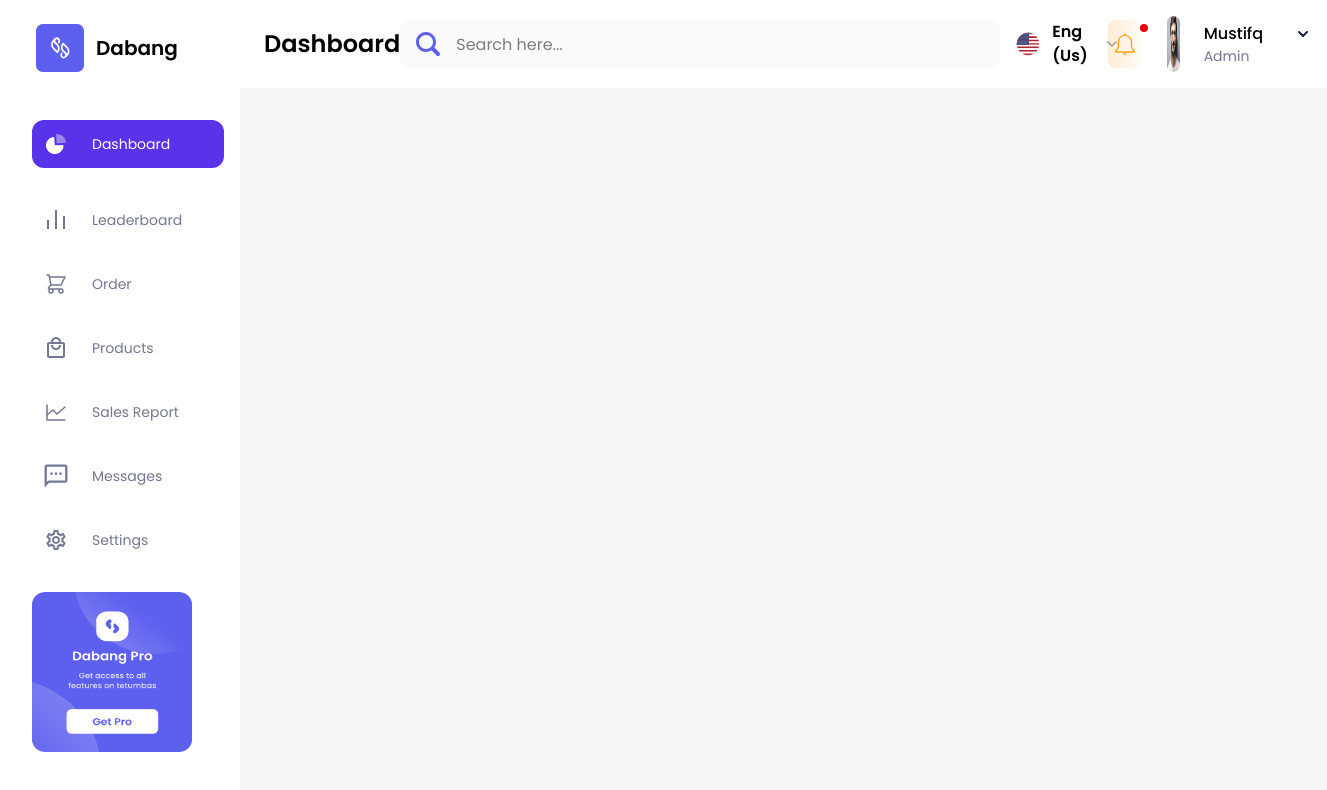
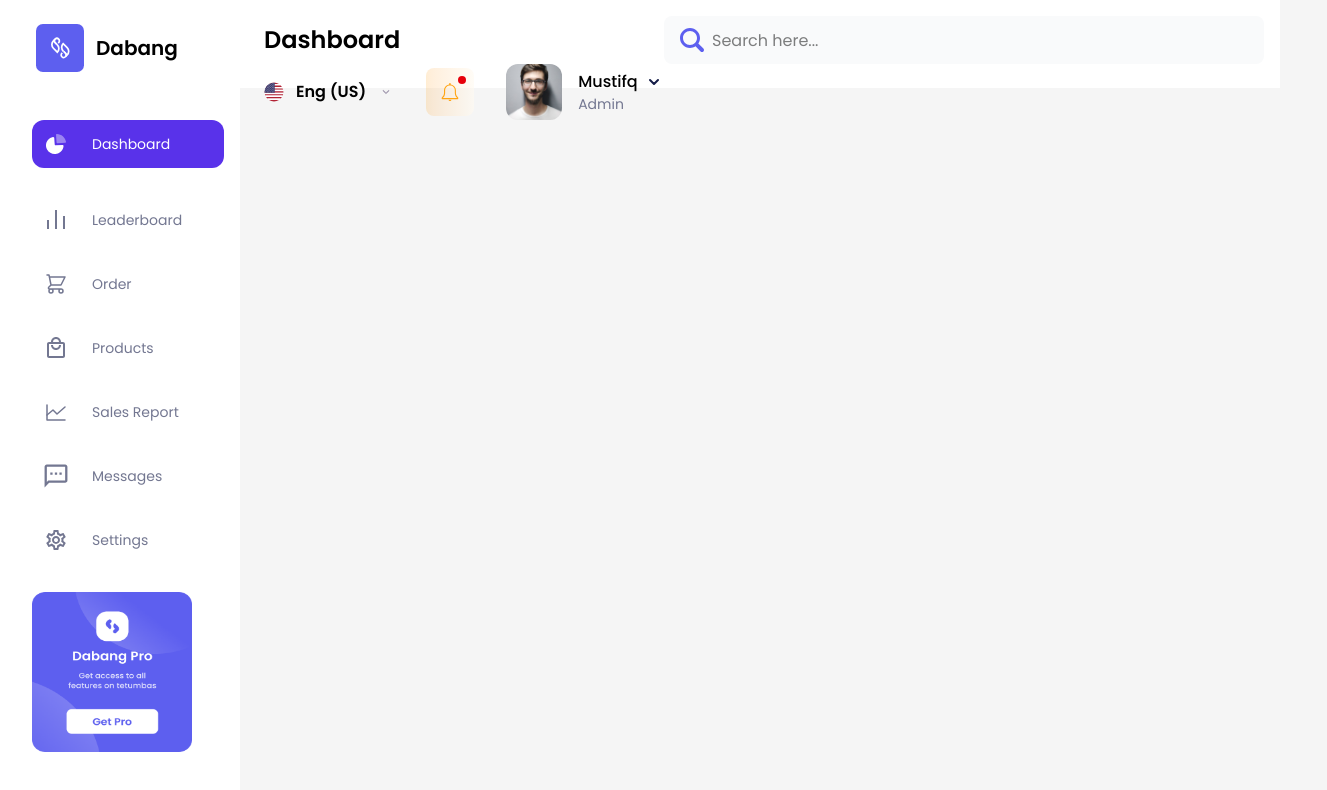
Before and after one commit to olumatty/CustomerDashboard, a React (Vite) app: page / in a window 1280 px wide. Shown: the top 790 px of the page, 1327 px wide, since content can reach past the window. Built offline with nearby package versions, Linux system fonts and the light colour scheme.

Commit message:
Header 3.0

```diff
--- a/src/App.jsx
+++ b/src/App.jsx
@@ -8,7 +8,7 @@ const App = () => {
     <div>
       <div className='app'>
         <Sidebar/>
-        <div className='Content ml-16 md:ml-60 w-full '>
+        <div className='Content ml-16 md:ml-28 lg:ml-60 w-full '>
           <Header/>
           <Dashboard/>
         </div>
--- a/src/scenes/global/Header.jsx
+++ b/src/scenes/global/Header.jsx
@@ -8,50 +8,47 @@ import Black_Arrow from "../../assets/Arrowdown_black.svg";
 
 const Header = () => {
   return (
-    <div className="h-22 py-4 pl-6 bg-white">
-      <div className="flex items-center justify-between">
-        <h1 className="text-2xl font-semibold">Dashboard</h1>
+    <div className="h-22 py-4 px-4 md:pl-6 bg-white w-full">
+      <div className="flex items-center justify-between flex-wrap">
+        {/* Dashboard Title */}
+        <h1 className="text-lg hidden lg:block lg:text-2xl font-semibold">Dashboard</h1>
 
-        <div>
-          <div className="relative mr-4">
-            <div className="absolute top-3 px-4 ">
+        {/* Search Bar - Responsive */}
+        <div className="relative w-[60%] md:w-[40%] lg:w-auto mt-3 md:mt-0">
+          <div className="absolute top-3 left-4">
             <img src={Search} alt="search" className="h-6" />
           </div>
           <input
             placeholder="Search here..."
             type="text"
-              className="w-[600px] h-12 px-14 bg-[#F9FAFB] rounded-lg outline-none"
+            className="w-full md:w-[400px] lg:w-[600px] h-10 md:h-12 px-12 bg-[#F9FAFB] rounded-lg outline-none"
           />
         </div>
+
+        {/* Icons & Profile */}
+        <div className="flex items-center gap-4 md:gap-8 mt-3 md:mt-0">
+          {/* Language Selector */}
+          <div className="hidden md:flex gap-2 md:gap-3 items-center">
+            <img src={Flag} alt="flag" className="h-5 w-5" />
+            <span className="font-semibold text-sm md:text-base">Eng (US)</span>
+            <img src={Arrow_down} alt="arrow" className="cursor-pointer h-4 w-4" />
           </div>
 
-        <div className="flex items-center gap-8">
-          <div className="flex gap-3 items-center">
-            <img src={Flag} alt="flag" />
-            <span className="font-semibold">Eng (Us)</span>
-            <img src={Arrow_down} alt="arrow" className="cursor-pointer" />
-          </div>
-          <div className="flex items-center gap-6 cursor-pointer">
-            <div className="flex items-center relative h-12 w-12 bg-gradient-to-r from-[#FFA412]/20 to-[#FFFAF1]/60 rounded-lg">
-              <img src={Bell} alt="Notification" className="mx-auto" />
-              <span className="absolute w-2 h-2 rounded-full bg-red-600 left-8 top-1"></span>
+          {/* Notification Icon */}
+          <div className="relative flex items-center h-10 w-10 md:h-12 md:w-12 bg-gradient-to-r from-[#FFA412]/20 to-[#FFFAF1]/60 rounded-lg">
+            <img src={Bell} alt="Notification" className="mx-auto h-5 w-5" />
+            <span className="absolute w-2 h-2 rounded-full bg-red-600 right-2 top-2"></span>
           </div>
 
-            <div className="flex items-center gap-6 ">
-              <div>
-                <img
-                  src={Profile}
-                  alt="Profile Image"
-                  className="h-14 w-14 object-fit rounded-xl "
-                />
-              </div>
-              <div className="flex flex-col mr-8">
-                <div className="flex flex-row gap-8">
+          {/* Profile Section */}
+          <div className="flex items-center gap-4 mr-4">
+            <img src={Profile} alt="Profile" className="h-10 w-10 md:h-14 md:w-14 object-cover rounded-xl" />
+            <div className="hidden md:flex flex-col">
+              <div className="flex items-center gap-2">
                 <span className="font-medium">Mustifq</span>
-                  <img src={Black_Arrow} alt="" className="cursor-pointer" />
+                <img src={Black_Arrow} alt="arrow" className="cursor-pointer h-4 w-4" />
               </div>
               <span className="text-[#737791] text-sm">Admin</span>
-              </div>
             </div>
           </div>
         </div>
--- a/src/scenes/global/Sidebar.jsx
+++ b/src/scenes/global/Sidebar.jsx
@@ -7,15 +7,15 @@ const Sidebar = () => {
   const [activeLink, setActiveLink] = useState(1);
 
   return (
-    <div className="w-16 md:w-60 h-screen bg-white fixed left-0 top-0 transition-all duration-300 ease-in-out md:px-6 pt-6">
+    <div className="w-16 md:w-28 lg:w-60 h-screen bg-white fixed left-0 top-0 transition-all duration-300 ease-in-out md:px-6 pt-6">
       {/* Logo */}
       <div className="flex items-center gap-3">
         <img
           src={Logo}
           alt="Logo"
-          className="w-10 ml-3  md:h-12 md:w-12 cursor-pointer"
+          className="w-10 ml-3 lg:h-12 lg:w-12 cursor-pointer"
         />
-        <h1 className="font-semibold text-xl hidden md:block">Dabang</h1>
+        <h1 className="font-semibold text-xl hidden lg:block">Dabang</h1>
       </div>
 
       {/* Navbar */}
@@ -26,7 +26,7 @@ const Sidebar = () => {
             <li
               key={index}
               className={`flex items-center gap-6 cursor-pointer ml-2 ${
-                isActive ? "bg-[#5932EA] h-12 md:w-full mr-2 md:mr-0 text-white rounded-xl" : ""
+                isActive ? "bg-[#5932EA] h-12 lg:w-full mr-2 md:mr-0 text-white rounded-xl" : ""
               }`}
               onClick={() => setActiveLink(data.id)} // Corrected onClick handler
             >
@@ -35,7 +35,7 @@ const Sidebar = () => {
               </div>
 
               <span
-                className={`hidden md:block text-sm transition-all ${
+                className={`hidden lg:block text-sm transition-all ${
                   isActive ? "text-white" : "text-[#737791]"
                 }`}
               >
@@ -47,7 +47,7 @@ const Sidebar = () => {
       </ul>
 
       {/* Update */}
-      <div className=" hidden md:block md:absolute md:bottom-10  md:left-0 md:px-8 md:py-2 cursor-pointer">
+      <div className=" hidden lg:block lg:absolute md:bottom-10  md:left-0 md:px-8 md:py-2 cursor-pointer">
         <img src={GetProImage} alt="" className="h-40 w-40" />
       </div>
     </div>
```
Lines whose indentation alone changed are shown as unchanged.
